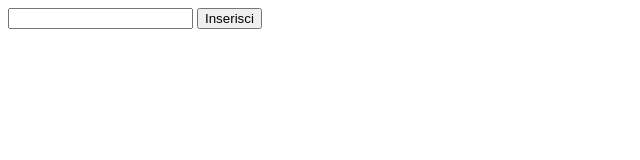
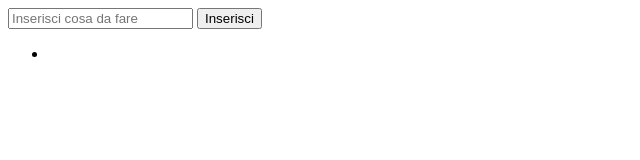
Before and after one commit to DavideGit991/vue-todolist, a plain HTML site: page index.html in a window 1280 px wide. Both pictures are taken after a click on the button "Inserisci". Shown: the full height of the page, 0-640 px from the left. Drawn offline with nearby package versions, Linux system fonts and the light colour scheme.

Commit message:
stampo a video gli elementi aggiunti nell'array

```diff
--- a/index.html
+++ b/index.html
@@ -10,13 +10,17 @@
     <main id="app">
       <!-- inserimento nella ToDoList -->
       <div class="section">
-        <input v-model="input" type="text" name="" value="" @keyup.enter="addToDo">
+        <input v-model="input" type="text" name="" value="" @keyup.enter="addToDo" placeholder="Inserisci cosa da fare">
         <button @click="addToDo" class="btn" type="button" name="button">Inserisci</button>
       </div>
 
       <!-- ToDoList -->
       <div class="section">
-
+        <div class="container-todo">
+          <ul>
+            <li v-for="elem in toDoList" :key="elem.key">{{elem.name}}</li>
+          </ul>
+        </div>
       </div>
     </main>
 
```
Also changed, not shown: js/script.js (+8 -3 lines).
